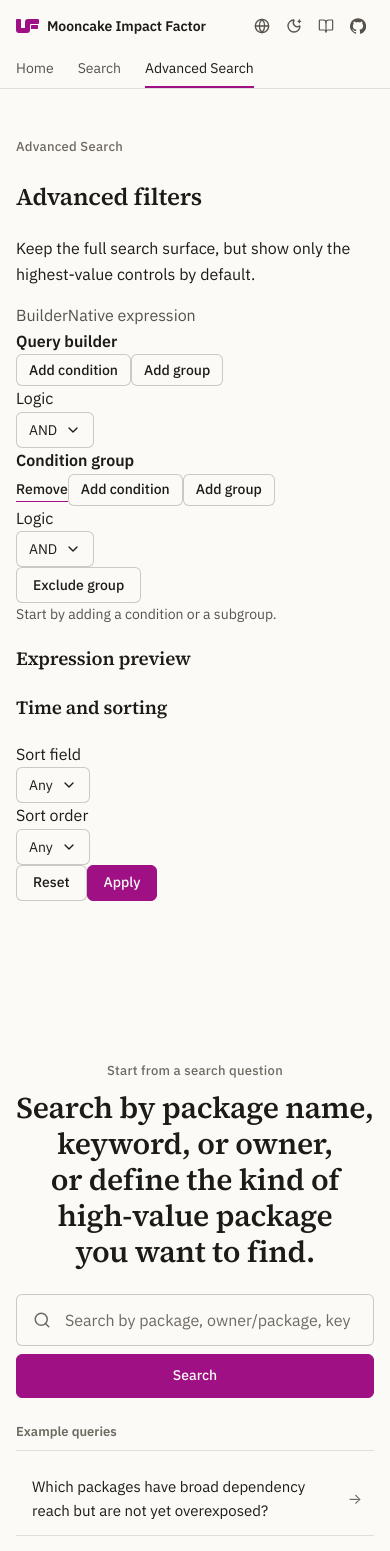
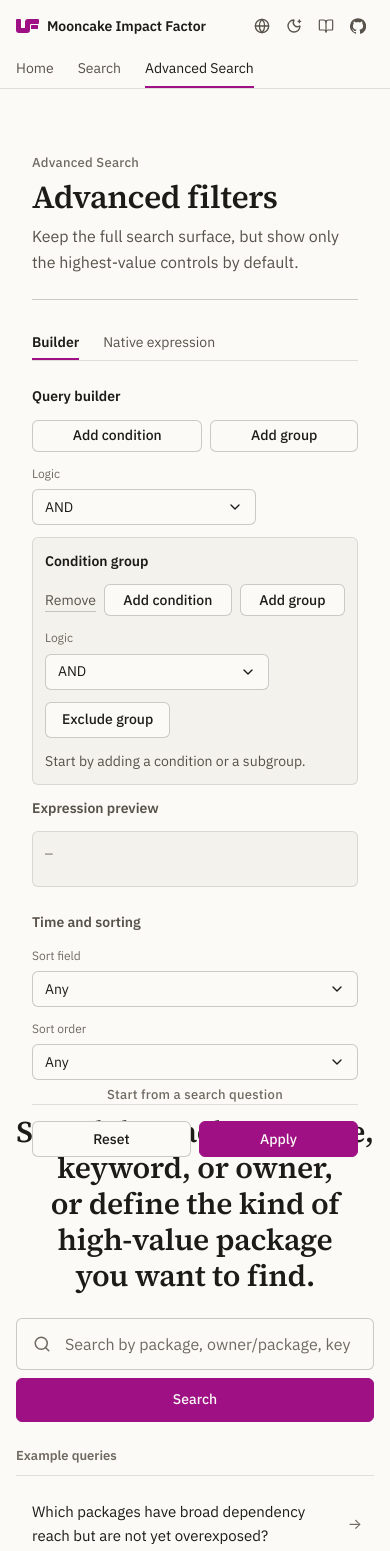
Before and after one commit to Luna-Flow/mooncake_impact_factor, a Next.js app: page /advanced-search in a window 390 px wide. Shown: the top 1551 px of the page. Built offline with nearby package versions, Linux system fonts and the light colour scheme.

Commit message:
style(web): restyle the advanced search dialog and query builder
Follow the search dialog of the documentation site for the modal, use
underlined tabs for the builder and expression modes, flat condition
cards with a caution rule for excluded terms, and a monospace preview.

```diff
--- /dev/null
+++ b/web/advanced.css
@@ -0,0 +1,415 @@
+/* Advanced search: the dialog, the standalone page and the query builder.
+   The dialog follows the search dialog of the documentation site. */
+
+.dialog-shell {
+  position: fixed;
+  inset: 0;
+  z-index: var(--z-modal-backdrop);
+  display: flex;
+  align-items: flex-start;
+  justify-content: center;
+  padding: var(--s8) var(--s4) var(--s4);
+}
+
+.dialog-shell__backdrop {
+  position: absolute;
+  inset: 0;
+  width: 100%;
+  background: var(--backdrop);
+  cursor: default;
+}
+
+.advanced-dialog {
+  position: relative;
+  z-index: var(--z-modal-panel);
+  width: min(60rem, 100%);
+  max-height: calc(100vh - var(--s8) - var(--s4));
+  overflow: auto;
+  overscroll-behavior: contain;
+  padding: var(--s6);
+  border: 1px solid var(--rule-strong);
+  border-radius: var(--radius-lg);
+  background: var(--paper);
+  box-shadow: var(--shadow-dialog);
+}
+
+.advanced-dialog--standalone {
+  width: 100%;
+  max-width: 60rem;
+  max-height: none;
+  margin: 0 auto;
+  padding: 0;
+  overflow: visible;
+  border: 0;
+  border-radius: 0;
+  background: none;
+  box-shadow: none;
+}
+
+.screen--advanced-search {
+  padding-bottom: var(--s6);
+}
+
+.advanced-dialog__head {
+  display: flex;
+  justify-content: space-between;
+  align-items: start;
+  gap: var(--s4);
+  margin-bottom: var(--s5);
+  padding-bottom: var(--s5);
+  border-bottom: 1px solid var(--rule-strong);
+}
+
+.advanced-dialog__head > div {
+  display: grid;
+  gap: var(--s1);
+  min-width: 0;
+}
+
+.advanced-dialog__head h2 {
+  margin: 0;
+  font-size: var(--text-2xl);
+  line-height: 1.2;
+}
+
+.advanced-dialog--standalone .advanced-dialog__head h2 {
+  font-size: var(--text-3xl);
+  letter-spacing: -0.015em;
+}
+
+.advanced-dialog__head p:not(.eyebrow) {
+  margin: var(--s1) 0 0;
+  max-width: var(--measure);
+  color: var(--ink-2);
+}
+
+/* ------------------------------------------------------------ form */
+
+.advanced-form {
+  display: grid;
+  gap: var(--s5);
+}
+
+.advanced-mode-switch {
+  display: flex;
+  gap: var(--s5);
+  border-bottom: 1px solid var(--rule);
+}
+
+.advanced-mode-switch .nav-link {
+  height: 36px;
+  font-size: var(--text-ui);
+}
+
+.advanced-mode-switch .nav-link.is-active {
+  color: var(--ink);
+  font-weight: 600;
+  box-shadow: inset 0 -2px 0 var(--accent);
+}
+
+.field-section {
+  display: grid;
+  gap: var(--s3);
+}
+
+.field-section h3 {
+  margin: 0;
+  color: var(--ink-2);
+  font-family: var(--font-sans);
+  font-size: var(--text-ui);
+  font-weight: 600;
+  letter-spacing: 0;
+}
+
+.field-grid {
+  display: grid;
+  grid-template-columns: repeat(4, minmax(0, 1fr));
+  gap: var(--s3);
+}
+
+.field-grid__wide {
+  grid-column: span 2;
+}
+
+.field-grid label,
+.field-grid__control,
+.query-term-input,
+.query-expression-label {
+  display: grid;
+  gap: 6px;
+  min-width: 0;
+}
+
+.field-grid label > span,
+.field-grid__control > span,
+.query-term-input > span,
+.query-expression-label > span {
+  color: var(--ink-3);
+  font-size: var(--text-xs);
+}
+
+.field-grid__control .control-select {
+  justify-content: space-between;
+  width: 100%;
+}
+
+.advanced-form input {
+  width: 100%;
+  min-width: 0;
+  min-height: var(--control);
+  padding: 0 var(--s3);
+  border: 1px solid var(--rule-strong);
+  border-radius: var(--radius);
+  background: var(--paper);
+  color: var(--ink);
+  font-size: var(--text-ui);
+}
+
+.advanced-form input:hover {
+  border-color: var(--ink-3);
+}
+
+.advanced-form input:focus-visible {
+  border-color: var(--accent);
+  outline: 2px solid var(--focus);
+  outline-offset: 1px;
+}
+
+/* ------------------------------------------------------------ builder */
+
+.query-builder-shell,
+.query-group__children {
+  display: grid;
+  gap: var(--s3);
+}
+
+.query-node {
+  position: relative;
+  display: grid;
+  gap: var(--s3);
+  padding: var(--s4);
+  border: 1px solid var(--rule);
+  border-radius: var(--radius);
+  background: var(--paper);
+}
+
+.query-node--group:not(.is-root) {
+  background: var(--paper-2);
+}
+
+.query-node.is-root {
+  padding: 0;
+  border: 0;
+  background: transparent;
+}
+
+.query-node.is-excluded::before {
+  content: '';
+  position: absolute;
+  left: -1px;
+  top: var(--s3);
+  bottom: var(--s3);
+  width: 2px;
+  background: var(--caution);
+}
+
+.query-node__header,
+.query-group__toolbar {
+  display: flex;
+  flex-wrap: wrap;
+  justify-content: space-between;
+  align-items: center;
+  gap: var(--s3);
+}
+
+.query-node__header > strong {
+  min-width: 0;
+  font-size: var(--text-ui);
+  font-weight: 600;
+  overflow-wrap: anywhere;
+}
+
+.query-node.is-excluded > .query-node__header > strong {
+  color: var(--caution);
+  text-decoration: line-through;
+  text-decoration-thickness: 1px;
+}
+
+.query-node__actions {
+  display: flex;
+  flex-wrap: wrap;
+  align-items: center;
+  gap: var(--s2);
+}
+
+.query-node__actions .text-link,
+.query-node__header > .text-link {
+  border-bottom-color: var(--rule-strong);
+  color: var(--ink-2);
+  font-weight: 400;
+}
+
+.query-node__actions .text-link:hover,
+.query-node__header > .text-link:hover {
+  border-bottom-color: var(--caution);
+  color: var(--caution);
+}
+
+.query-group__toolbar {
+  align-items: end;
+}
+
+.query-group__logic {
+  width: min(14rem, 100%);
+}
+
+.query-term-grid {
+  display: grid;
+  grid-template-columns: minmax(10rem, 13rem) 6rem minmax(0, 1fr) auto;
+  gap: var(--s3);
+  align-items: end;
+}
+
+.query-term-grid--compact {
+  grid-template-columns: minmax(10rem, 13rem) minmax(0, 1fr) auto;
+}
+
+.query-term-grid__value {
+  min-width: 0;
+}
+
+.query-toggle-button {
+  align-self: end;
+}
+
+.button.query-builder-button.is-active {
+  border-color: color-mix(in srgb, var(--caution) 40%, transparent);
+  background: color-mix(in srgb, var(--caution) 9%, transparent);
+  color: var(--caution);
+}
+
+.query-expression-editor,
+.query-expression-preview {
+  width: 100%;
+  min-height: 3.5rem;
+  padding: var(--s3);
+  border: 1px solid var(--rule);
+  border-radius: var(--radius);
+  background: var(--paper-2);
+  color: var(--ink);
+  font-family: var(--font-mono);
+  font-size: var(--text-sm);
+  line-height: 1.6;
+  white-space: pre-wrap;
+  overflow-wrap: anywhere;
+  font-variant-ligatures: none;
+}
+
+.query-expression-preview:empty::before {
+  content: '—';
+  color: var(--ink-3);
+}
+
+.query-expression-editor {
+  min-height: 8rem;
+  border-color: var(--rule-strong);
+  background: var(--paper);
+  resize: vertical;
+}
+
+.query-expression-editor:focus-visible {
+  border-color: var(--accent);
+  outline: 2px solid var(--focus);
+  outline-offset: 1px;
+}
+
+.query-expression-error {
+  margin: 0;
+  color: var(--caution);
+  font-size: var(--text-ui);
+}
+
+.advanced-form__actions {
+  display: flex;
+  flex-wrap: wrap;
+  justify-content: flex-end;
+  gap: var(--s2);
+  padding-top: var(--s4);
+  border-top: 1px solid var(--rule);
+}
+
+.advanced-form__actions .button {
+  min-width: 6rem;
+}
+
+/* ------------------------------------------------------------ narrow */
+
+@media (max-width: 920px) {
+  .field-grid {
+    grid-template-columns: repeat(2, minmax(0, 1fr));
+  }
+
+  .query-term-grid,
+  .query-term-grid--compact {
+    grid-template-columns: repeat(2, minmax(0, 1fr));
+  }
+
+  .query-term-grid__value {
+    grid-column: 1 / -1;
+  }
+
+  .query-term-grid--compact .query-term-grid__value {
+    grid-column: auto;
+  }
+}
+
+@media (max-width: 560px) {
+  .dialog-shell {
+    padding: var(--s4) var(--s2) var(--s2);
+  }
+
+  .advanced-dialog {
+    max-height: calc(100vh - var(--s4) - var(--s2));
+    padding: var(--s4);
+  }
+
+  .advanced-dialog__head {
+    flex-direction: column;
+  }
+
+  .advanced-dialog--standalone .advanced-dialog__head h2 {
+    font-size: var(--text-2xl);
+  }
+
+  .field-grid,
+  .query-term-grid,
+  .query-term-grid--compact {
+    grid-template-columns: minmax(0, 1fr);
+  }
+
+  .query-term-grid__value,
+  .query-term-grid--compact .query-term-grid__value,
+  .field-grid__wide {
+    grid-column: auto;
+  }
+
+  .query-toggle-button {
+    justify-self: start;
+  }
+
+  .query-node {
+    padding: var(--s3);
+  }
+
+  .query-node__actions {
+    width: 100%;
+  }
+
+  .query-node__actions .button {
+    flex: 1 1 auto;
+  }
+
+  .advanced-form__actions .button {
+    flex: 1 1 auto;
+  }
+}
--- a/web/app.css
+++ b/web/app.css
@@ -8,3 +8,4 @@
 @import "./base.css";
 @import "./landing.css";
 @import "./workspace.css";
+@import "./advanced.css";
```
